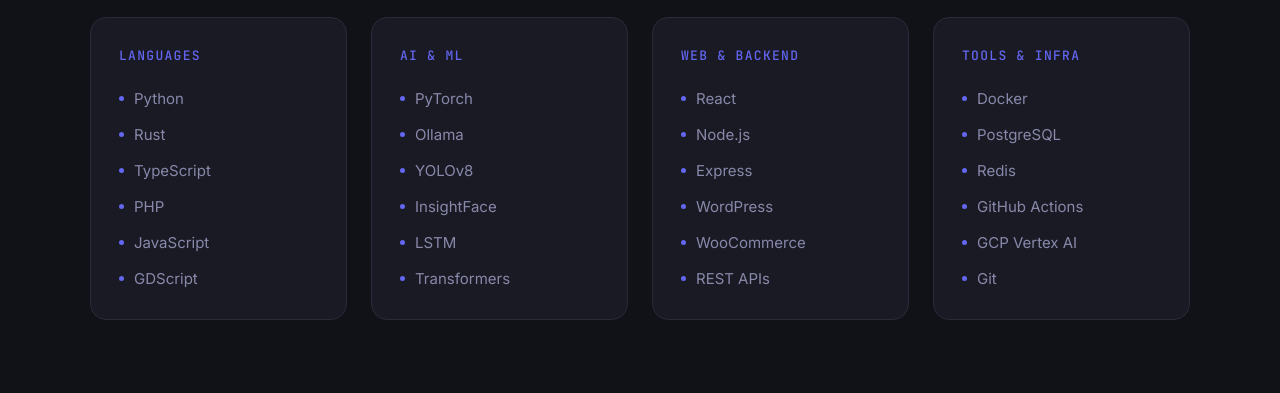
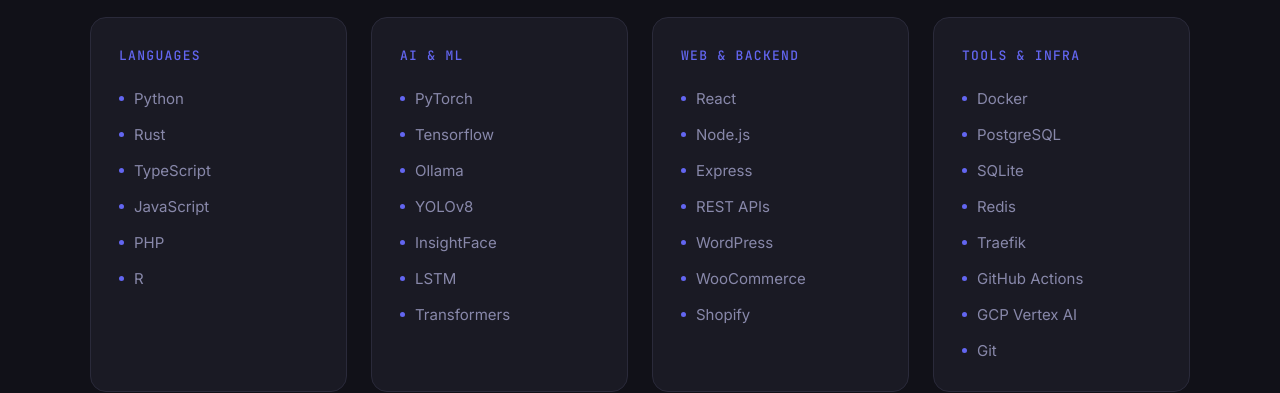
Before and after one commit to Isolaee/portfolio, a React (Vite) app in the folder client/: page / in a window 1280 px wide. Shown: the part 1700-2093 px from the top of the page. Built offline with nearby package versions, Linux system fonts and the light colour scheme; no server answers; the HTML template or start-up script is replaced by a standard one.

Commit message:
Update on skills

```diff
--- a/client/src/components/Skills.jsx
+++ b/client/src/components/Skills.jsx
@@ -5,19 +5,19 @@
 const SKILL_GROUPS = [
   {
     category: 'Languages',
-    skills: ['Python', 'Rust', 'TypeScript', 'PHP', 'JavaScript', 'GDScript'],
+    skills: ['Python', 'Rust', 'TypeScript', 'JavaScript','PHP', 'R'],
   },
   {
     category: 'AI & ML',
-    skills: ['PyTorch', 'Ollama', 'YOLOv8', 'InsightFace', 'LSTM', 'Transformers'],
+    skills: ['PyTorch','Tensorflow', 'Ollama', 'YOLOv8', 'InsightFace', 'LSTM', 'Transformers'],
   },
   {
     category: 'Web & Backend',
-    skills: ['React', 'Node.js', 'Express', 'WordPress', 'WooCommerce', 'REST APIs'],
+    skills: ['React', 'Node.js', 'Express', 'REST APIs', 'WordPress', 'WooCommerce','Shopify'],
   },
   {
     category: 'Tools & Infra',
-    skills: ['Docker', 'PostgreSQL', 'Redis', 'GitHub Actions', 'GCP Vertex AI', 'Git'],
+    skills: ['Docker', 'PostgreSQL','SQLite', 'Redis', 'Traefik', 'GitHub Actions', 'GCP Vertex AI', 'Git'],
   },
 ];
 
```
